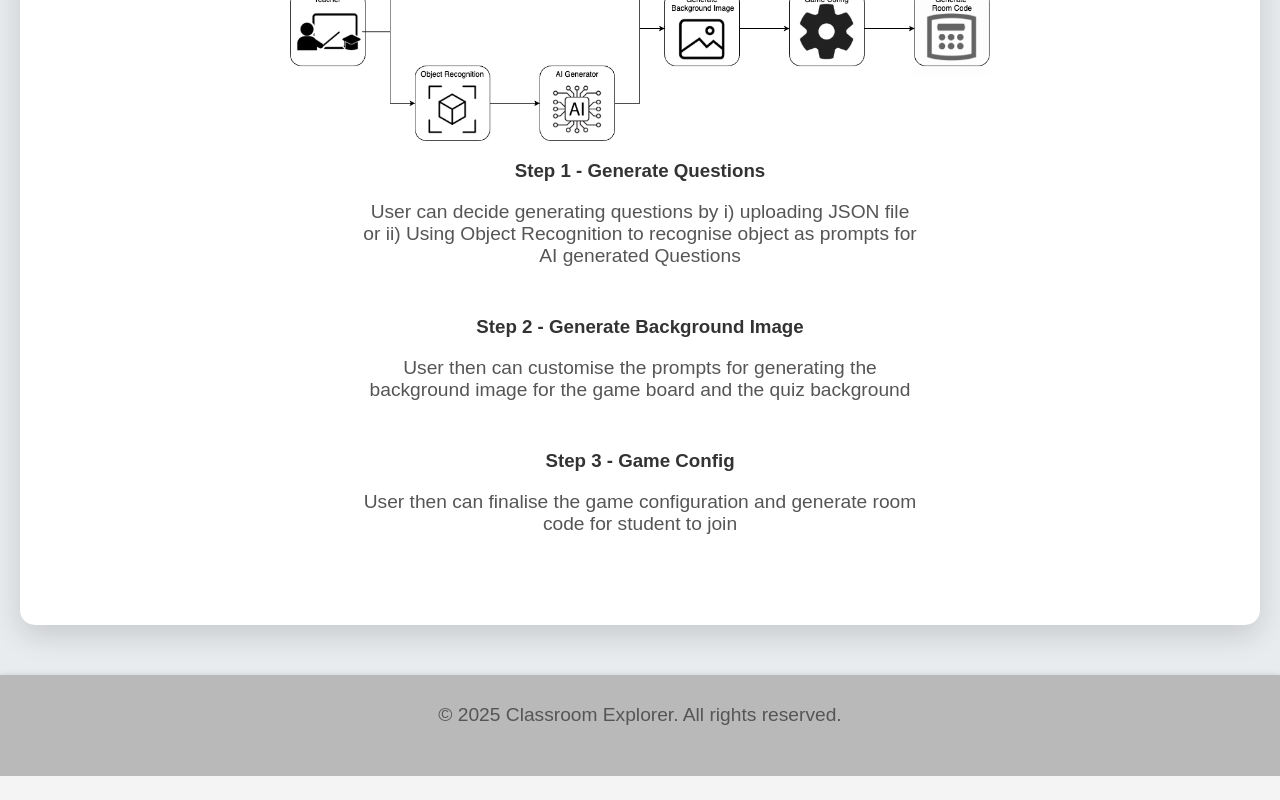
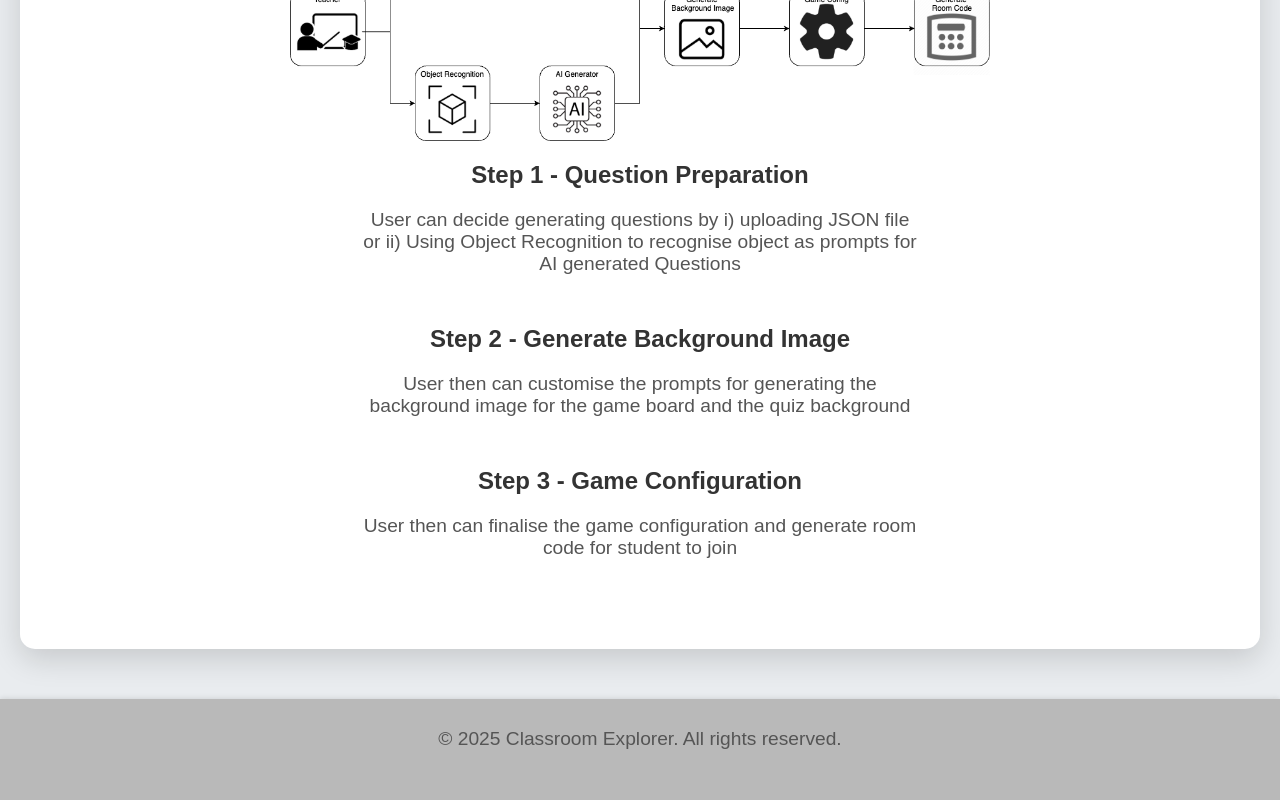
Before and after one commit to jackmok33/teacher-ui, a React (Vite) app: page / in a window 1280 px wide. Shown: the part 867-1667 px from the top of the page. Before the commit the page ends 1643 px from the top, so only its background shows below. Built offline with nearby package versions, Linux system fonts and the light colour scheme.

Commit message:
better description

```diff
--- a/src/pages/GenerateQuestionPage.jsx
+++ b/src/pages/GenerateQuestionPage.jsx
@@ -100,7 +100,8 @@ function GenerateQuestionPage() {
 
     return (
         <div className="game-settings-page">
-            <h1>Quiz Question Generator</h1>
+            <h1>Step 1 - Question Preparation</h1>
+            <h2>Quiz Question Generator</h2>
             <p>Customize the settings for your game and create a unique experience for your students.</p>
 
             <form onSubmit={handleGenerate} className="settings-form">
--- a/src/pages/HomePage.jsx
+++ b/src/pages/HomePage.jsx
@@ -40,15 +40,15 @@ function Homepage() {
                 <h1>Step Guide</h1>
                 <img src={teacherFlow} alt="Teacher UI Flow" style={{width:"700px"}}></img>
                 <div className="textbody">
-                    <h3>Step 1 - Generate Questions</h3>
+                    <h2>Step 1 - Question Preparation</h2>
                     <p>User can decide generating questions by i) uploading JSON file or ii) Using Object Recognition to recognise object as prompts for AI generated Questions</p>
                 </div>
                 <div className="textbody">
-                    <h3>Step 2 - Generate Background Image</h3>
+                    <h2>Step 2 - Generate Background Image</h2>
                     <p>User then can customise the prompts for generating the background image for the game board and the quiz background</p>
                 </div>
                 <div className="textbody">
-                    <h3>Step 3 - Game Config</h3>
+                    <h2>Step 3 - Game Configuration</h2>
                     <p>User then can finalise the game configuration and generate room code for student to join</p>
                 </div>
 
--- a/src/pages/SetBackgroundImage.jsx
+++ b/src/pages/SetBackgroundImage.jsx
@@ -82,7 +82,8 @@ function SetBackgroundImage() {
 
     return (
         <div className="image-page">
-            <h1 className="heading">Background Image Generator</h1>
+            <h1 className="heading">Step 2 - Generate Background Image</h1>
+            <h2>Background Image Generator</h2>
 
             <div className="selectors">
                 <label className="container">
--- a/src/pages/SettingsPage.jsx
+++ b/src/pages/SettingsPage.jsx
@@ -40,7 +40,7 @@ function SettingsPage() {
 
     return (
         <div className="settings-page">
-            <h1>Game Settings</h1>
+            <h1>Step 3 - Game Configuration</h1>
             <form onSubmit={handleSubmit} className="settings-form">
                 {/* Time Limit */}
                 <div className="setting-item">
--- a/src/pages/UploadQuizQuestionPage.jsx
+++ b/src/pages/UploadQuizQuestionPage.jsx
@@ -57,7 +57,8 @@ function UploadQuizQuestionPage() {
     return (
         <div className="upload-page">
             <div className="upload-container">
-                <h1>Upload Your JSON File</h1>
+                <h1>Step 1 - Question Preparation </h1>
+                <h2>Upload Your JSON File</h2>
                 <p>Upload a JSON file to start the game setup</p>
 
                 <form onSubmit={handleUpload} className="upload-form">
--- a/src/styles/GenerateQuestionPage.css
+++ b/src/styles/GenerateQuestionPage.css
@@ -10,6 +10,8 @@
     border-radius: 15px; /* Rounded corners */
     height: 90%;
     box-shadow: 0 4px 20px rgba(0, 0, 0, 0.15); /* Subtle shadow for a lifted effect */
+    justify-content: center;
+    text-align: center;
 }
 
 /* Main heading styles */
```
